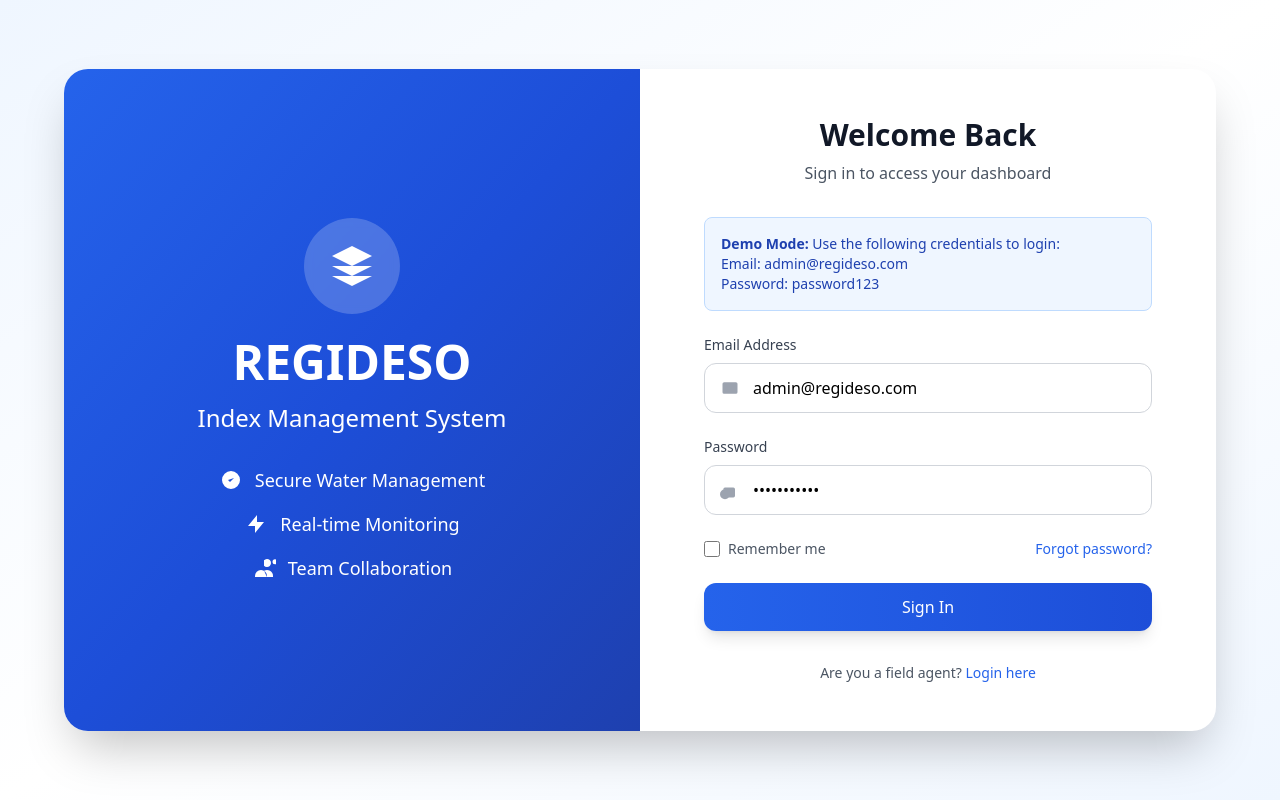
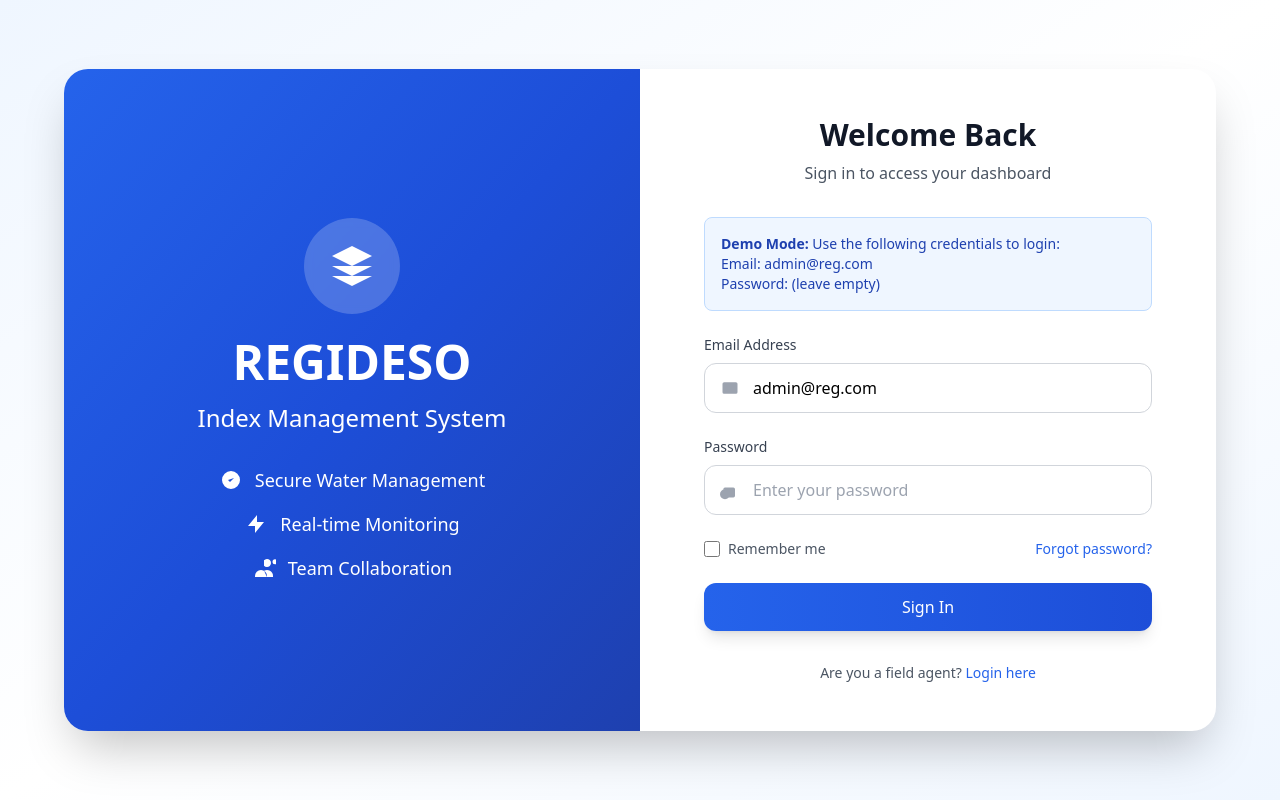
Before and after one commit to Bateyjosue/regideso-index, a React (Vite) app: page /login in a window 1280 px wide. Built offline with nearby package versions, Linux system fonts and the light colour scheme; no server answers.

Commit message:
Fix login credentials to match seeded data

```diff
--- a/src/components/pages/auth/Login.tsx
+++ b/src/components/pages/auth/Login.tsx
@@ -4,8 +4,8 @@ import { useAuth } from '../../../hooks/useAuth'
 import toast from 'react-hot-toast'
 
 export default function LoginPage() {
-  const [email, setEmail] = useState('admin@regideso.com')
-  const [password, setPassword] = useState('password123')
+  const [email, setEmail] = useState('admin@reg.com')
+  const [password, setPassword] = useState('')
   const { signIn, loading, error } = useAuth()
   const navigate = useNavigate()
 
@@ -93,9 +93,9 @@ export default function LoginPage() {
                 <p className="text-blue-800 text-sm">
                   <strong>Demo Mode:</strong> Use the following credentials to login:
                   <br />
-                  Email: admin@regideso.com
+                  Email: admin@reg.com
                   <br />
-                  Password: password123
+                  Password: (leave empty)
                 </p>
               </div>
 
```
